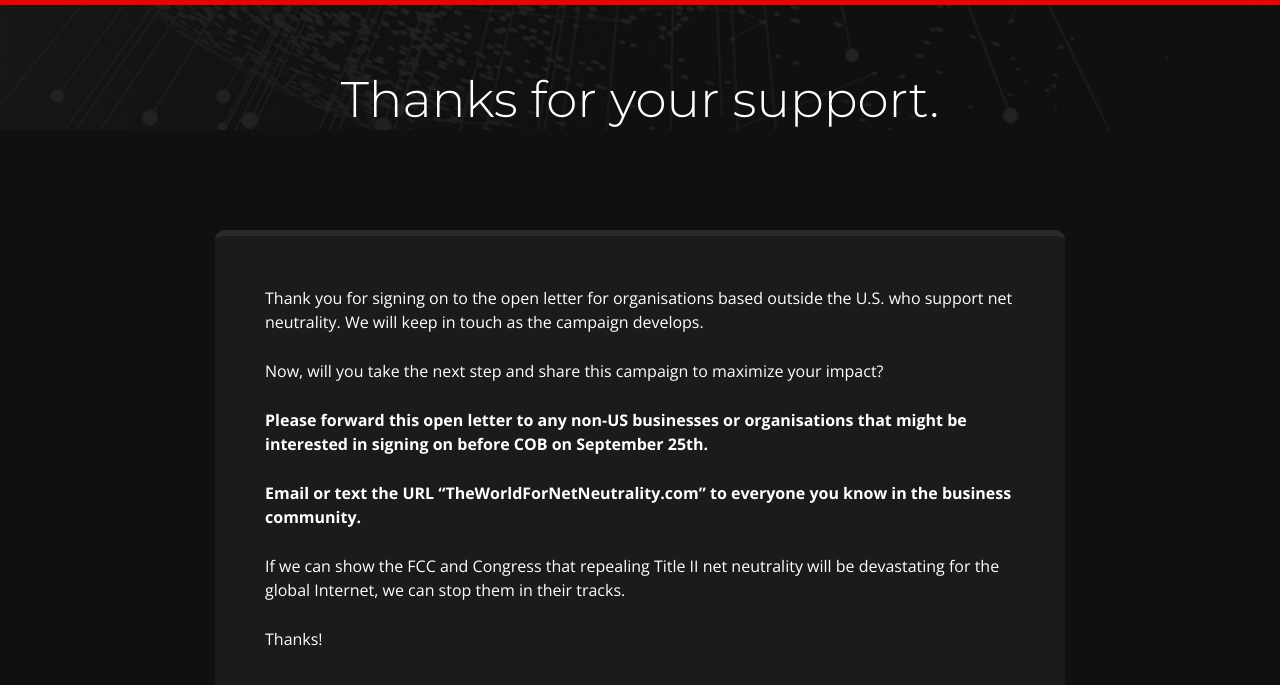
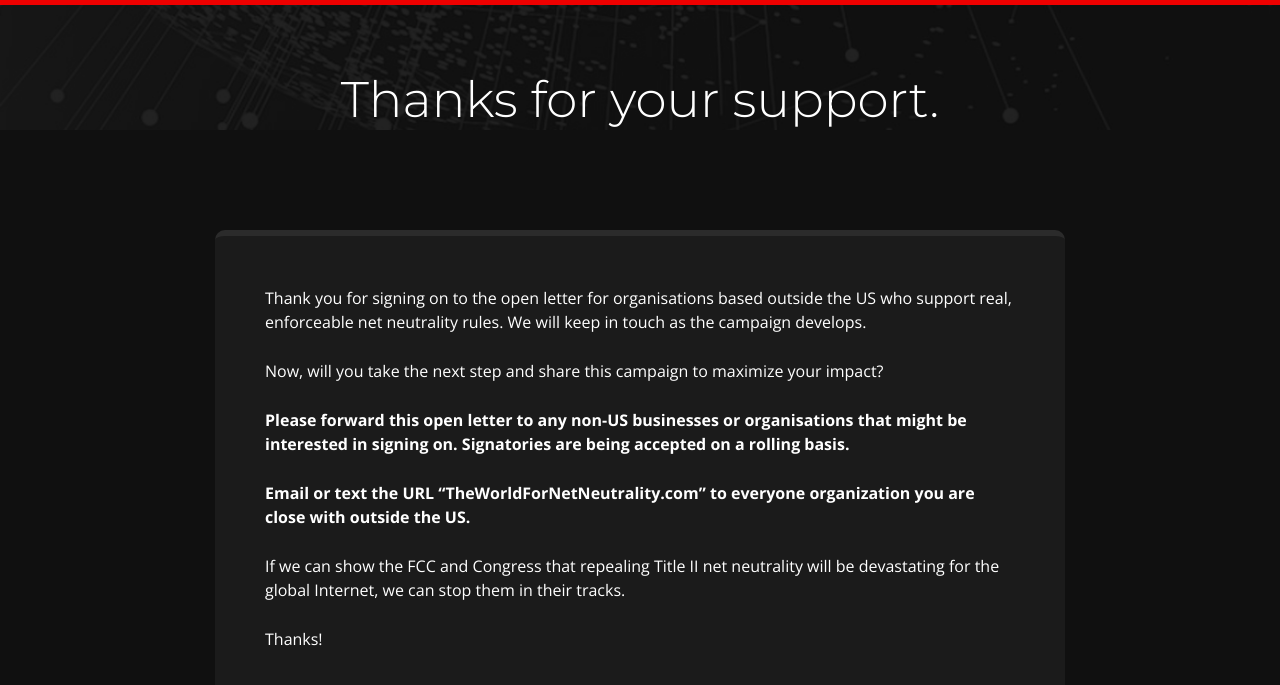
Before and after one commit to fightforthefuture/theworldfornetneutrality.com, a Jekyll site: the page built from thanks.md, in a window 1280 px wide. Shown: the top 685 px of the page. Built offline with Jekyll 4.4.1, drawn with Linux system fonts in a browser that asks for light colours.

Commit message:
Update thanks.md

```diff
--- a/thanks.md
+++ b/thanks.md
@@ -15,13 +15,13 @@ layout: default
 
 <div class="letter-content">
 
-> Thank you for signing on to the open letter for organisations based outside the U.S. who support net neutrality. We will keep in touch as the campaign develops.
+> Thank you for signing on to the open letter for organisations based outside the US who support real, enforceable net neutrality rules. We will keep in touch as the campaign develops.
 >
 > Now, will you take the next step and share this campaign to maximize your impact?
 >
-> *Please forward this open letter to any non-US businesses or organisations that might be interested in signing on before COB on September 25th.*
+> *Please forward this open letter to any non-US businesses or organisations that might be interested in signing on. Signatories are being accepted on a rolling basis.*
 >
-> *Email or text the URL “TheWorldForNetNeutrality.com” to everyone you know in the business community.*
+> *Email or text the URL “TheWorldForNetNeutrality.com” to everyone organization you are close with outside the US.*
 >
 > If we can show the FCC and Congress that repealing Title II net neutrality will be devastating for the global Internet, we can stop them in their tracks.
 >
```
